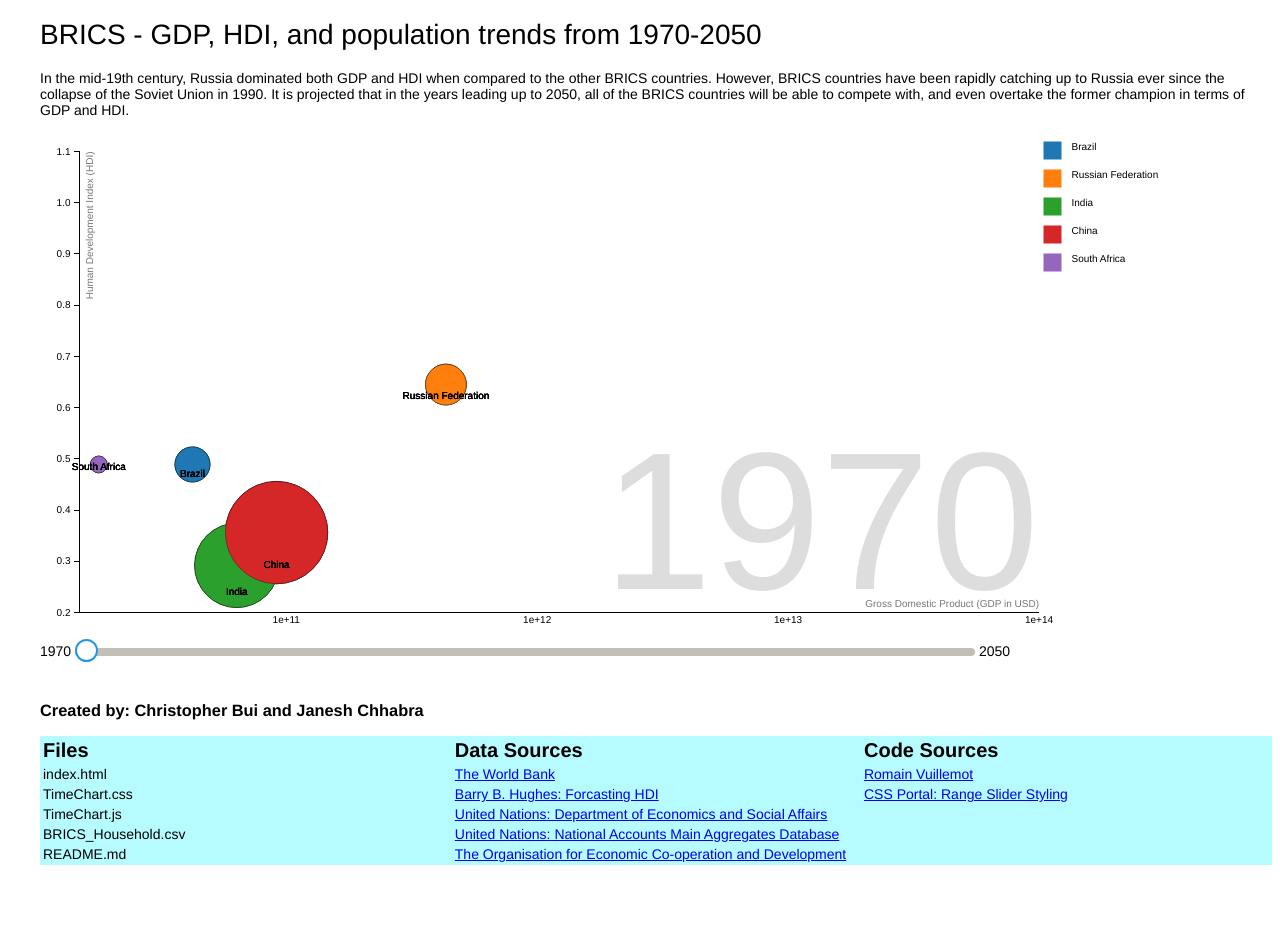
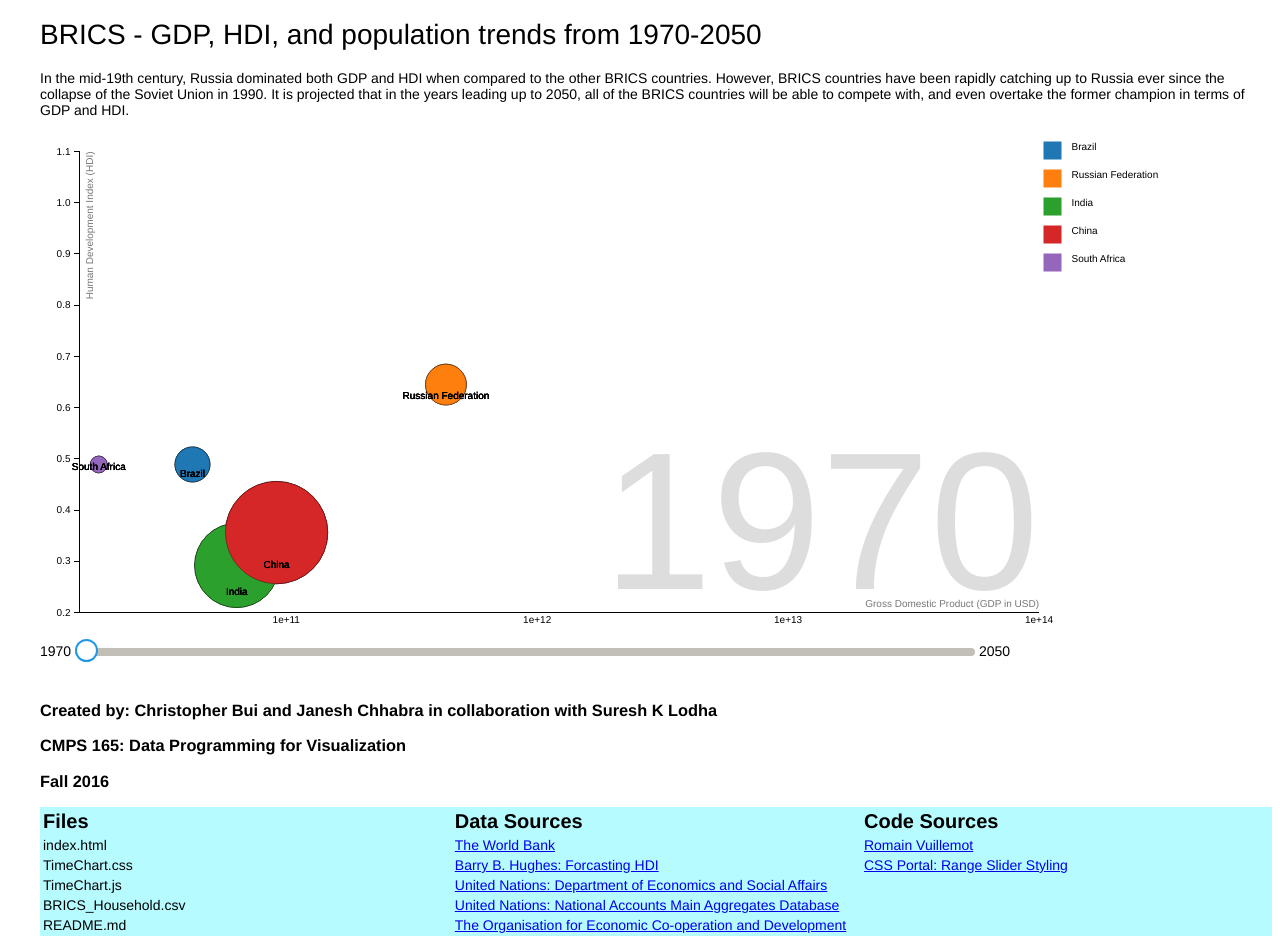
Before and after one commit to cbui505/BRICS_TimeChart, a plain HTML site: page index.html in a window 1280 px wide. Before the commit the page ends 873 px from the top, so only its background shows below. Drawn offline with nearby package versions, Linux system fonts and the light colour scheme.

Commit message:
added course information

```diff
--- a/index.html
+++ b/index.html
@@ -18,7 +18,9 @@
 <input type="range" name="points" min="1970" max="2050" step="1" value="0" id="slider-time" style="width:900px"
        onchange="updateData(this.value);" oninput = "updateData(this.value);">
 <span id="max-time">2050</span>
-<h3><br>Created by: Christopher Bui and Janesh Chhabra </h2>
+<h3><br>Created by: Christopher Bui and Janesh Chhabra in collaboration with Suresh K Lodha</h3>
+<h3>CMPS 165: Data Programming for Visualization</h3>
+<h3>Fall 2016</h3>
 <table>
   <tr id = "header">
     <td>Files</td>
```
